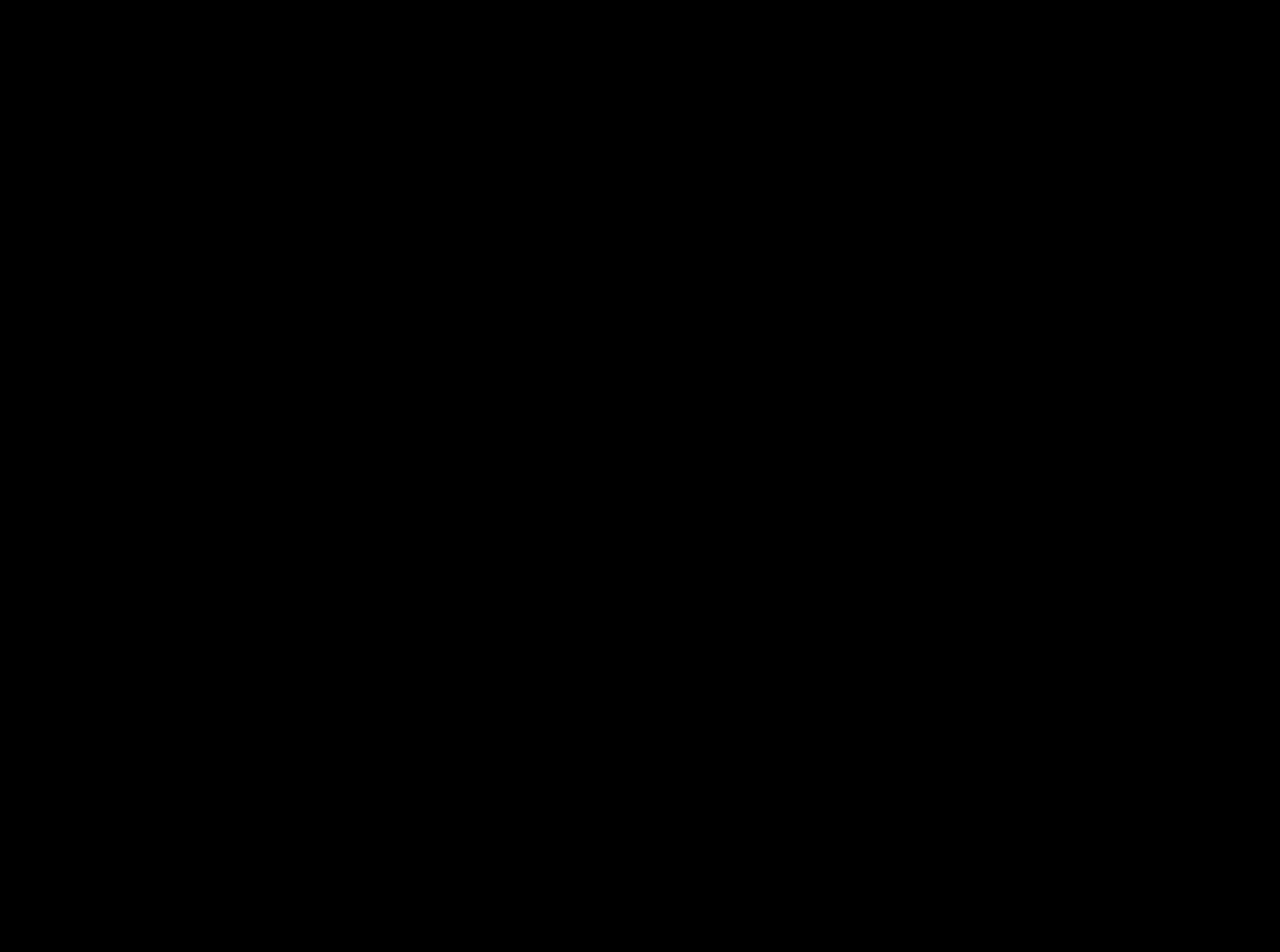
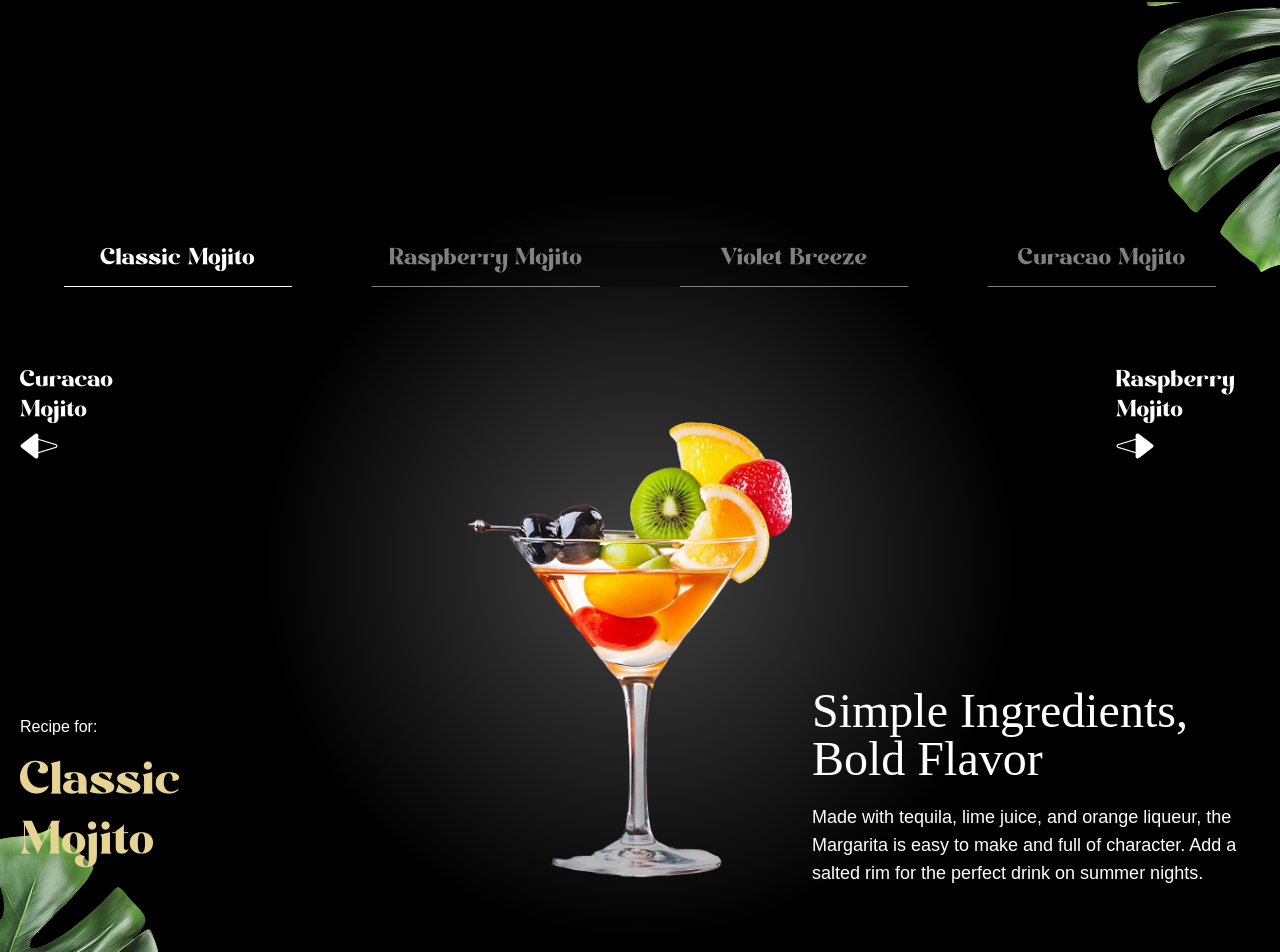
Before and after one commit to jatisusan/mojito, a React (Vite) app: page / in a window 1280 px wide. Shown: the part 4010-4962 px from the top of the page. Before the commit the page ends 4012 px from the top, so only its background shows below. Built offline with nearby package versions, Linux system fonts and the light colour scheme; a web font is replaced by a local one.

Commit message:
Implement menu section

```diff
--- a/constants/index.js
+++ b/constants/index.js
@@ -134,7 +134,7 @@
     },
 ];
 
-const sliderLists = [
+const allCocktails = [
     {
         id: 1,
         name: "Classic Mojito",
@@ -179,5 +179,5 @@
     openingHours,
     storeInfo,
     socials,
-    sliderLists,
+    allCocktails,
 };
--- a/src/App.jsx
+++ b/src/App.jsx
@@ -6,6 +6,7 @@
 import Cocktails from './components/Cocktails.jsx';
 import About from './components/About.jsx';
 import Art from './components/Art.jsx';
+import Menu from './components/Menu.jsx';
 
 gsap.registerPlugin(ScrollTrigger, SplitText);
 
@@ -17,6 +18,7 @@
             <Cocktails />
             <About />
             <Art />
+            <Menu />
         </main>
     )
 }
--- /dev/null
+++ b/src/components/Menu.jsx
@@ -0,0 +1,107 @@
+import { useRef, useState } from "react";
+import { allCocktails } from "../../constants";
+import { useGSAP } from "@gsap/react";
+import gsap from "gsap";
+
+const Menu = () => {
+  const contentRef = useRef();
+  const [currentIndex, setCurrentIndex] = useState(0);
+
+  useGSAP(() => {
+    gsap.fromTo("#title", { opacity: 0 }, { opacity: 1, duration: 1 });
+
+    gsap.fromTo(
+      ".cocktail img",
+      { opacity: 0, xPercent: -100 },
+      { xPercent: 0, opacity: 1, duration: 1, ease: "power1.inOut" }
+    );
+
+    gsap.fromTo('.details h2, .details p', {opacity: 0, yPercent: 100}, {yPercent: 0, opacity: 1, ease: 'power1.inOut'})
+  }, [currentIndex]);
+
+  const totalCocktails = allCocktails.length;
+
+  const goToSlide = (index) => {
+    const newIndex = (index + totalCocktails) % totalCocktails;
+    setCurrentIndex(newIndex);
+  };
+
+  const getCocktailAt = (indexOffset) => {
+    return allCocktails[
+      (currentIndex + indexOffset + totalCocktails) % totalCocktails
+    ];
+  };
+
+  const currentCocktail = getCocktailAt(0);
+  const prevCocktail = getCocktailAt(-1);
+  const nextCocktail = getCocktailAt(1);
+
+  return (
+    <section id="menu" aria-labelledby="menu-heading">
+      <img src="/images/slider-left-leaf.png" alt="leaf" id="m-left-leaf" />
+      <img src="/images/slider-right-leaf.png" alt="leaf" id="m-right-leaf" />
+
+      <h2 id="menu-heading" className="sr-only">
+        Cocktail menu
+      </h2>
+
+      <nav className="cocktail-tabs" aria-label="Cocktail Navigation">
+        {allCocktails.map((cocktail, index) => {
+          const isActive = index === currentIndex;
+
+          return (
+            <button
+              key={cocktail.id}
+              className={`${
+                isActive
+                  ? "text-white border-white"
+                  : "text-white/50 border-white/50"
+              }`}
+              onClick={() => goToSlide(index)}
+            >
+              {cocktail.name}
+            </button>
+          );
+        })}
+      </nav>
+
+      <div className="content">
+        <div className="arrows">
+          <button
+            className="text-left"
+            onClick={() => goToSlide(currentIndex - 1)}
+          >
+            <span>{prevCocktail.name}</span>
+            <img src="/images/right-arrow.png" alt="arrow" aria-hidden="true" />
+          </button>
+
+          <button
+            className="text-left"
+            onClick={() => goToSlide(currentIndex + 1)}
+          >
+            <span>{nextCocktail.name}</span>
+            <img src="/images/left-arrow.png" alt="arrow" aria-hidden="true" />
+          </button>
+        </div>
+
+        <div className="cocktail">
+          <img src={currentCocktail.image} alt="" />
+        </div>
+
+        <div className="recipe">
+          <div ref={contentRef} className="info">
+            <p>Recipe for: </p>
+            <p id="title">{currentCocktail.name}</p>
+          </div>
+
+          <div className="details">
+            <h2>{currentCocktail.title}</h2>
+            <p>{currentCocktail.description}</p>
+          </div>
+        </div>
+      </div>
+    </section>
+  );
+};
+
+export default Menu;
--- a/src/index.css
+++ b/src/index.css
@@ -286,7 +286,7 @@
         }
 
         .cocktail-tabs {
-            @apply grid md:grid-cols-4 grid-cols-2 md:gap-20 gap-10 sm:mb-32 mb-20 relative z-10 md:max-w-6xl md:mx-auto;
+            @apply grid md:grid-cols-4 grid-cols-2 md:gap-20 gap-10  mb-20 relative z-10 md:max-w-6xl md:mx-auto;
 
             button {
                 @apply md:text-3xl text-xl pb-2 cursor-pointer hover:text-yellow hover:border-yellow border-b-1 transition-colors font-modern-negra;
@@ -321,7 +321,7 @@
             @apply flex max-md:flex-col gap-10 md:items-center justify-between w-full lg:absolute bottom-0;
 
             .info {
-                @apply space-y-4 lg:translate-y-20;
+                @apply space-y-4 lg:translate-y-2;
 
                 #title {
                     @apply font-modern-negra md:text-6xl text-3xl text-yellow max-w-40;
```
